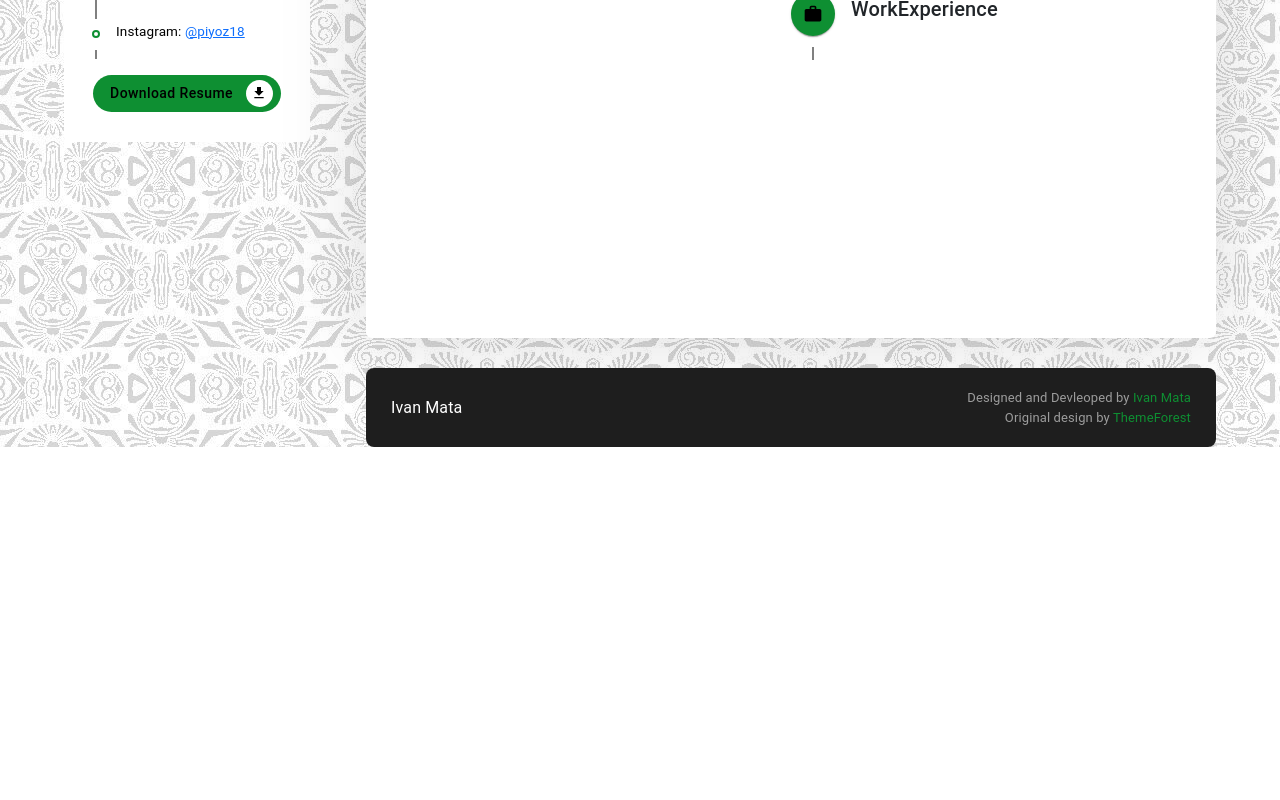
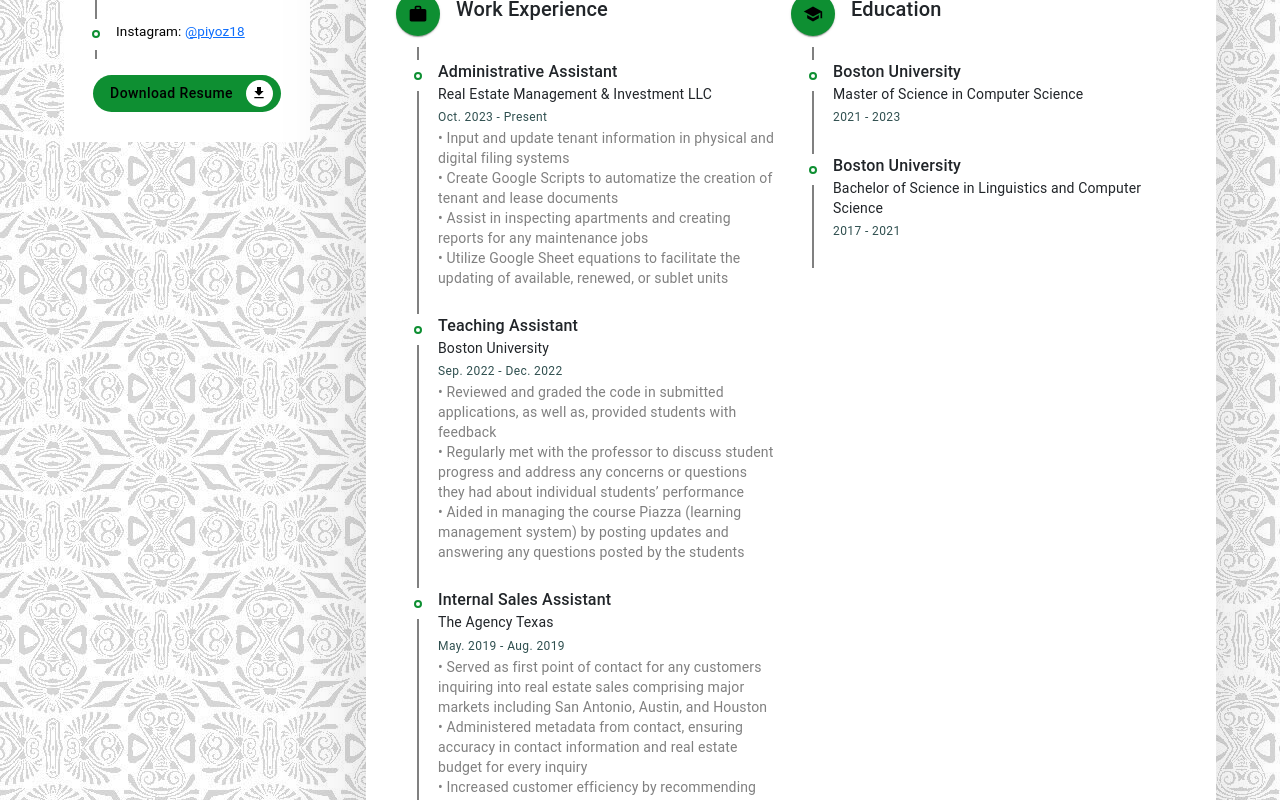
Before and after one commit to imata18/portfolio-homepage, a React (Create React App) app: page / in a window 1280 px wide. Shown: the part 620-1420 px from the top of the page. Before the commit the page ends 1067 px from the top, so only its background shows below. Built offline with nearby package versions, Linux system fonts and the light colour scheme.

Commit message:
Added in experience and education

```diff
--- a/src/Pages/Resume/Resume.css
+++ b/src/Pages/Resume/Resume.css
@@ -4,3 +4,22 @@
     line-height: 22px !important;
     white-space: pre-line !important;
 }
+
+.resume_timeline .timeline_content .timeline_title{
+    font-weight: 500;
+    font-size: 16px;
+}
+
+.resume_timeline .timeline_content .timeline_company {
+    font-size: 14px;
+}
+
+.resume_timeline .timeline_content .timeline_date {
+    color: darkslategray;
+}
+
+.resume_timeline .timeline_content .timeline_description {
+    font-size: 14px;
+    color: gray;
+    white-space: pre-line !important;
+}
--- a/src/Pages/Resume/Resume.js
+++ b/src/Pages/Resume/Resume.js
@@ -5,8 +5,11 @@
 
 import './Resume.css'
 import jobInfo from '../../Utils/jobInfo'
+import educationInfo from '../../Utils/educationInfo';
 import CustomTimeline, { CustomTimelineSeparator } from '../../Components/Timeline/Timeline'
 import WorkIcon from '@mui/icons-material/Work';
+import SchoolIcon from '@mui/icons-material/School';
+import { TimelineContent, TimelineDot, TimelineSeparator , TimelineItem} from '@mui/lab';
 
 const Resume = () => {
   return (
@@ -30,14 +33,42 @@
         <h6 className='section_title_text'>Resume</h6>
       </Grid>
       <Grid item xs={12}>
-        <Grid container>
+        <Grid container className='resume_timeline' >
           {/**Experience */}
-          <Grid item sm={12} md={6}></Grid>
+          <Grid item sm={12} md={6}>
             <CustomTimeline
-            title="WorkExperience"
-            icon={<WorkIcon/>}></CustomTimeline>
+            title="Work Experience"
+            icon={<WorkIcon/>}>
+              {jobInfo.experiences.map(experience => (
+                <TimelineItem>
+                  <CustomTimelineSeparator className="separator_padding"/>
+                    <TimelineContent className='timeline_content'>
+                      <Typography className='timeline_title'>{experience.title}</Typography>
+                      <Typography variant = 'body2' className='timeline_company'>{experience.company}</Typography>
+                      <Typography variant = 'caption' className='timeline_date'>{experience.date}</Typography>
+                      <Typography variant = 'body2' className='timeline_description'>{experience.description}</Typography>
+                    </TimelineContent>
+                </TimelineItem>
+              ))}
+            </CustomTimeline>
+          </Grid>
           {/**Education */}
-          <Grid item sm={12} md={6}></Grid>
+          <Grid item sm={12} md={6}>
+            <CustomTimeline
+            title="Education"
+            icon={<SchoolIcon/>}>
+              {educationInfo.educations.map(education => (
+                <TimelineItem>
+                  <CustomTimelineSeparator className="separator_padding"/>
+                    <TimelineContent className='timeline_content'>
+                      <Typography className='timeline_title'>{education.school}</Typography>
+                      <Typography variant = 'body2' className='timeline_company'>{education.degree}</Typography>
+                      <Typography variant = 'caption' className='timeline_date'>{education.date}</Typography>
+                    </TimelineContent>
+                </TimelineItem>
+              ))}
+            </CustomTimeline>
+          </Grid>
         </Grid>
 
       </Grid>
--- a/src/Utils/educationInfo.js
+++ b/src/Utils/educationInfo.js
@@ -0,0 +1,13 @@
+export default {
+    educations: [
+        {
+            school: 'Boston University',
+            degree: 'Master of Science in Computer Science',
+            date: '2021 - 2023'
+        }, {
+            school: 'Boston University',
+            degree: 'Bachelor of Science in Linguistics and Computer Science',
+            date: '2017 - 2021'
+        }
+    ]
+}
--- a/src/Utils/jobInfo.js
+++ b/src/Utils/jobInfo.js
@@ -42,12 +42,24 @@
         }, {
             title: 'Teaching Assistant',
             company: 'Boston University',
-            date: 'Oct. 2023 - Present',
-            description: '• Input and update tenant information in physical and digital filing systems \n• Create Google Scripts to automatize the creation of tenant and lease documents \n• Assist in inspecting apartments and creating reports for any maintenance jobs \n• Utilize Google Sheet equations to facilitate the updating of available, renewed, or sublet units'
+            date: 'Sep. 2022 - Dec. 2022',
+            description: '• Reviewed and graded the code in submitted applications, as well as, provided students with feedback \n• Regularly met with the professor to discuss student progress and address any concerns or questions they had about individual students’ performance \n• Aided in managing the course Piazza (learning management system) by posting updates and answering any questions posted by the students'
         }, {
-            title: 'Real Estate Management & Investment LLC',
-            date: 'Oct. 2023 - Present',
-            description: '• Input and update tenant information in physical and digital filing systems \n• Create Google Scripts to automatize the creation of tenant and lease documents \n• Assist in inspecting apartments and creating reports for any maintenance jobs \n• Utilize Google Sheet equations to facilitate the updating of available, renewed, or sublet units'
+            title: 'Internal Sales Assistant',
+            company: 'The Agency Texas',
+            date: 'May. 2019 - Aug. 2019',
+            description: '• Served as first point of contact for any customers inquiring into real estate sales comprising major markets including San Antonio, Austin, and Houston \n• Administered metadata from contact, ensuring accuracy in contact information and real estate budget for every inquiry \n• Increased customer efficiency by recommending alternative listing within customer parameters (location, interest rates, budget) \n• Kept constant contact with inquirers at every step of the process'
         }
-    ]
+    ],
+    // education: [
+    //     {
+    //         school: 'Boston University',
+    //         degree: 'Master of Science in Computer Science',
+    //         date: '2021 - 2023'
+    //     }, {
+    //         school: 'Boston University',
+    //         degree: 'Bachelor of Science in Linguistics and Computer Science',
+    //         date: '2017 - 2021'
+    //     }
+    // ]
 }
```
